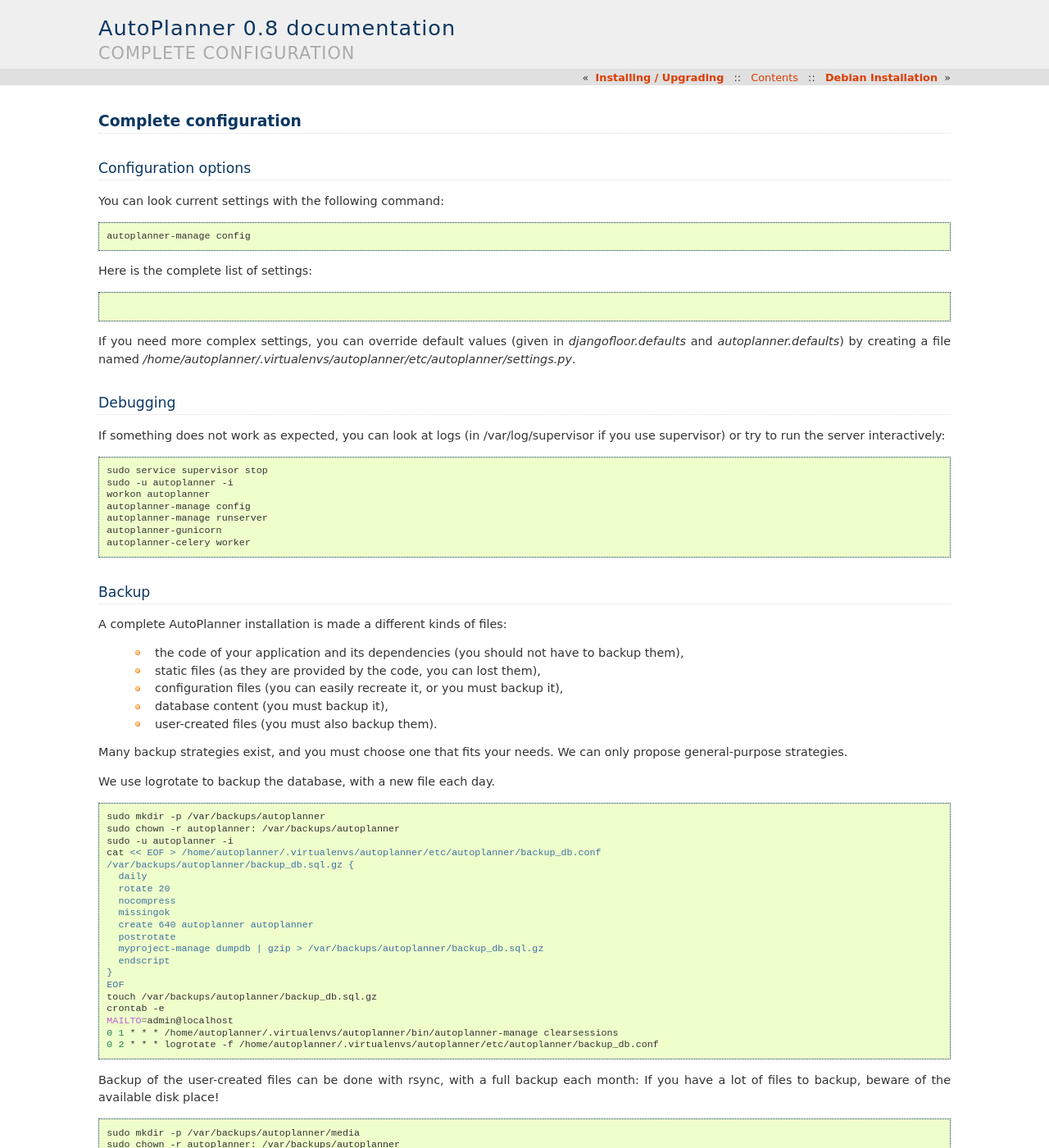
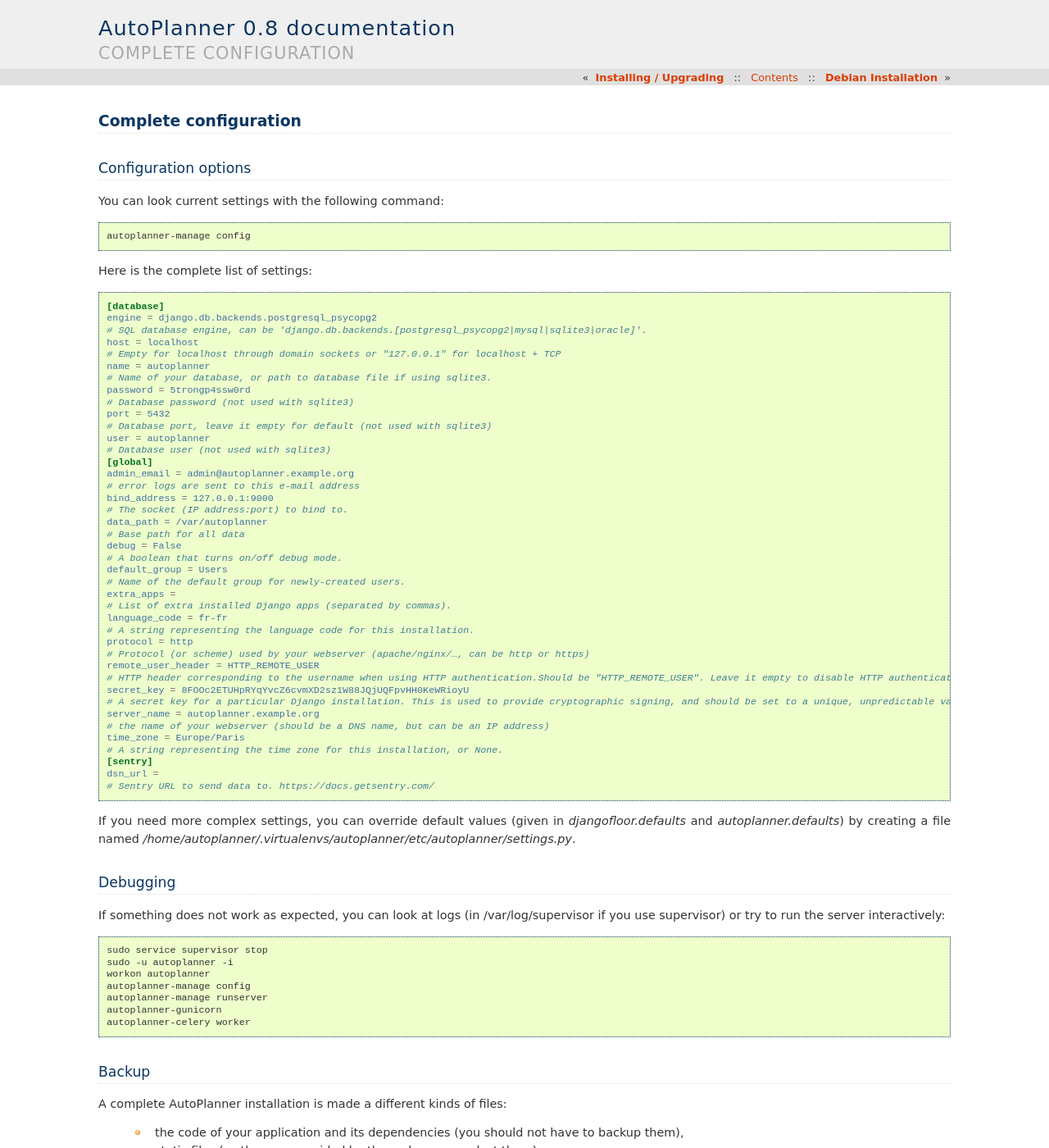
Before and after one commit to d9pouces/AutoPlanner, a Sphinx documentation site: the page built from doc/source/configuration.rst, in a window 1280 px wide and 1400 px high. Shown: the whole window at 82% size. Built offline with Sphinx 7.4.7, drawn with Linux system fonts in a browser that asks for light colours; some of the changed text lies outside the part shown.

Commit message:
functional version

```diff
--- a/doc/source/configuration.rst
+++ b/doc/source/configuration.rst
@@ -16,6 +16,47 @@
 
 .. code-block:: ini
 
+  [database]
+  engine = django.db.backends.postgresql_psycopg2
+  # SQL database engine, can be 'django.db.backends.[postgresql_psycopg2|mysql|sqlite3|oracle]'.
+  host = localhost
+  # Empty for localhost through domain sockets or "127.0.0.1" for localhost + TCP
+  name = autoplanner
+  # Name of your database, or path to database file if using sqlite3.
+  password = 5trongp4ssw0rd
+  # Database password (not used with sqlite3)
+  port = 5432
+  # Database port, leave it empty for default (not used with sqlite3)
+  user = autoplanner
+  # Database user (not used with sqlite3)
+  [global]
+  admin_email = admin@autoplanner.example.org
+  # error logs are sent to this e-mail address
+  bind_address = 127.0.0.1:9000
+  # The socket (IP address:port) to bind to.
+  data_path = /var/autoplanner
+  # Base path for all data
+  debug = False
+  # A boolean that turns on/off debug mode.
+  default_group = Users
+  # Name of the default group for newly-created users.
+  extra_apps =
+  # List of extra installed Django apps (separated by commas).
+  language_code = fr-fr
+  # A string representing the language code for this installation.
+  protocol = http
+  # Protocol (or scheme) used by your webserver (apache/nginx/…, can be http or https)
+  remote_user_header = HTTP_REMOTE_USER
+  # HTTP header corresponding to the username when using HTTP authentication.Should be "HTTP_REMOTE_USER". Leave it empty to disable HTTP authentication.
+  secret_key = 8FOOc2ETUHpRYqYvcZ6cvmXD2sz1W88JQjUQFpvHH0KeWRioyU
+  # A secret key for a particular Django installation. This is used to provide cryptographic signing, and should be set to a unique, unpredictable value.
+  server_name = autoplanner.example.org
+  # the name of your webserver (should be a DNS name, but can be an IP address)
+  time_zone = Europe/Paris
+  # A string representing the time zone for this installation, or None.
+  [sentry]
+  dsn_url =
+  # Sentry URL to send data to. https://docs.getsentry.com/
 
 
 
@@ -77,7 +118,7 @@
   EOF
   touch /var/backups/autoplanner/backup_db.sql.gz
   crontab -e
-  MAILTO=admin@localhost
+  MAILTO=admin@autoplanner.example.org
   0 1 * * * /home/autoplanner/.virtualenvs/autoplanner/bin/autoplanner-manage clearsessions
   0 2 * * * logrotate -f /home/autoplanner/.virtualenvs/autoplanner/etc/autoplanner/backup_db.conf
 
@@ -103,8 +144,8 @@
   EOF
   touch /var/backups/autoplanner/backup_media.tar.gz
   crontab -e
-  MAILTO=admin@localhost
-  0 3 * * * rsync -arltDE /Users/flanker/.virtualenvs/autoplanner/var/autoplanner/data/media/ /var/backups/autoplanner/media/
+  MAILTO=admin@autoplanner.example.org
+  0 3 * * * rsync -arltDE /var/autoplanner/data/media/ /var/backups/autoplanner/media/
   0 5 0 * * logrotate -f /home/autoplanner/.virtualenvs/autoplanner/etc/autoplanner/backup_media.conf
 
 Restoring a backup
@@ -143,7 +184,8 @@
   cat << EOF | sudo tee /etc/nagios/nrpe.d/autoplanner.cfg
   command[autoplanner_wsgi]=/usr/lib/nagios/plugins/check_http -H 127.0.0.1 -p 9000
   command[autoplanner_redis]=/usr/lib/nagios/plugins/check_tcp -H localhost -p 6379
-  command[autoplanner_reverse_proxy]=/usr/lib/nagios/plugins/check_http -H localhost -p 80 -e 401
+  command[autoplanner_database]=/usr/lib/nagios/plugins/check_tcp -H localhost -p 5432
+  command[autoplanner_reverse_proxy]=/usr/lib/nagios/plugins/check_http -H autoplanner.example.org -p 80 -e 401
   command[autoplanner_backup_db]=/usr/lib/nagios/plugins/check_file_age -w 172800 -c 432000 /var/backups/autoplanner/backup_db.sql.gz
   command[autoplanner_backup_media]=/usr/lib/nagios/plugins/check_file_age -w 3024000 -c 6048000 /var/backups/autoplanner/backup_media.sql.gz
   command[autoplanner_gunicorn]=/usr/lib/nagios/plugins/check_procs -C python -a '/home/autoplanner/.virtualenvs/autoplanner/bin/autoplanner-gunicorn'
```
Also changed, not shown: other parts of doc/source/configuration.rst (+1 -1 lines), doc/source/debian.rst (+10 -12 lines), 2 other files.
